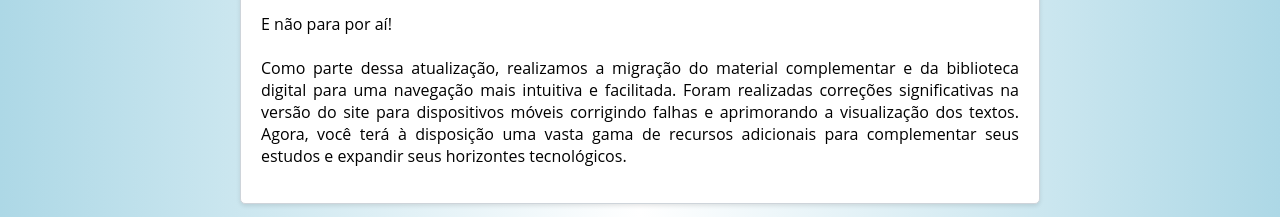
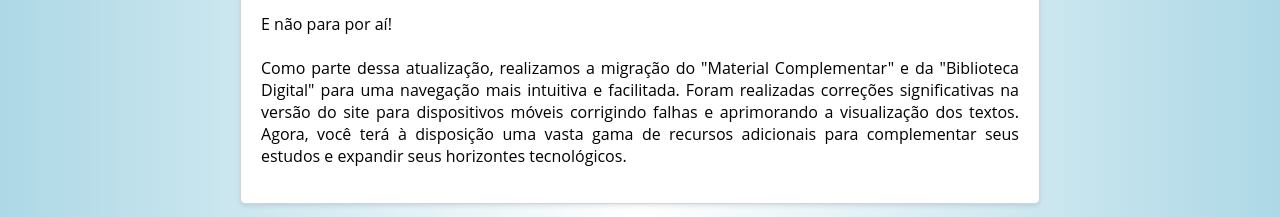
Before and after one commit to RAVELLSL/quadro-de-avisos, a plain HTML site: page index.html in a window 1280 px wide. Shown: the part 505-722 px from the top of the page. Drawn offline with Linux system fonts and the light colour scheme.

Commit message:
Update index.html

```diff
--- a/index.html
+++ b/index.html
@@ -68,7 +68,7 @@
                     <li>Entre as principais mudanças, destacamos a criação de novos espaços, como o "Caderno Virtual". Neste ambiente, você encontrará as fichas de estudo dos assuntos mais recentes, organizadas de forma prática e acessível para auxiliar seus estudos de maneira eficiente.</li>
                     <li>Além disso, introduzimos o "Caderno de Exercícios", uma ferramenta projetada para testar suas habilidades tecnológicas. Aqui, você poderá praticar e aprimorar seus conhecimentos através de uma variedade de exercícios desafiadores.</li>
                 </ol>
-                <p>E não para por aí!<br><br> Como parte dessa atualização, realizamos a migração do material complementar e da biblioteca digital para uma navegação mais intuitiva e facilitada. Foram realizadas correções significativas na versão do site para dispositivos móveis corrigindo falhas e aprimorando a visualização dos textos. Agora, você terá à disposição uma vasta gama de recursos adicionais para complementar seus estudos e expandir seus horizontes tecnológicos.</p>
+                <p>E não para por aí!<br><br> Como parte dessa atualização, realizamos a migração do "Material Complementar" e da "Biblioteca Digital" para uma navegação mais intuitiva e facilitada. Foram realizadas correções significativas na versão do site para dispositivos móveis corrigindo falhas e aprimorando a visualização dos textos. Agora, você terá à disposição uma vasta gama de recursos adicionais para complementar seus estudos e expandir seus horizontes tecnológicos.</p>
             </div>
         </div>
     </div>
```
